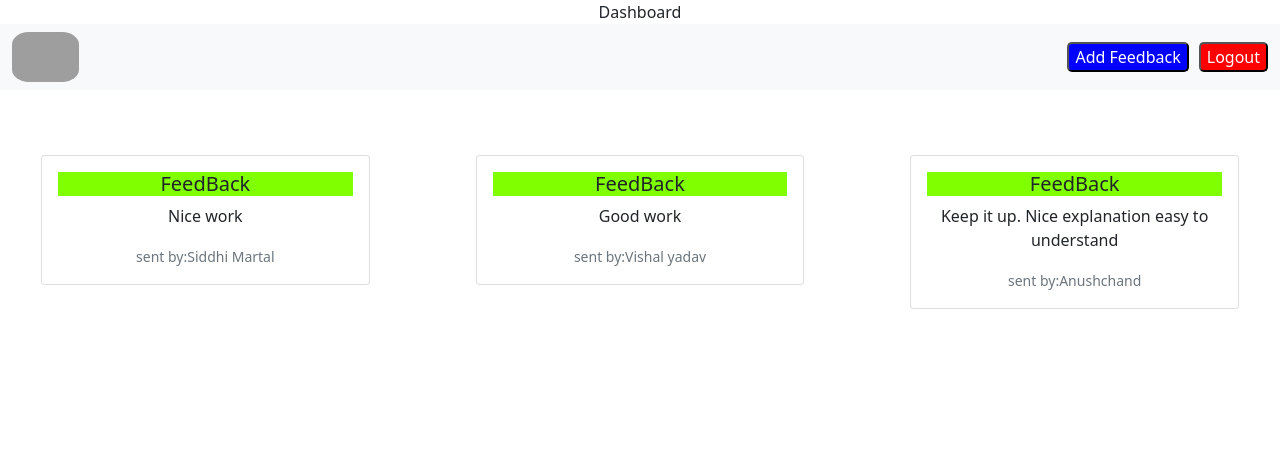
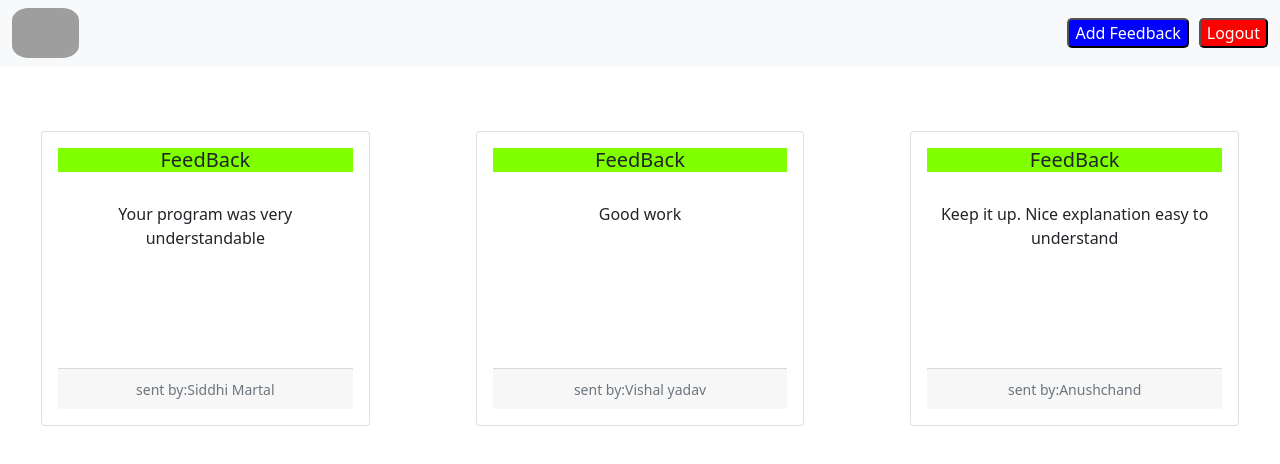
Before and after one commit to shraddhast/neoscrum, a React (Create React App) app: page /dashboard in a window 1280 px wide. Shown: the top 464 px of the page. Built offline with nearby package versions, Linux system fonts and the light colour scheme; grey boxes are pictures that could not be loaded.

Commit message:
fifthcommit

```diff
--- a/src/Components.js/Addfeedback.js
+++ b/src/Components.js/Addfeedback.js
@@ -8,8 +8,12 @@ export default function Addfeedback() {
             <div class="card">
                 <div class="card-body">
                 <h5 class="card-title">FeedBack</h5>
-                <p className="card-text" type="textarea">hello</p>
+                <img class="img-responsive2 image"
+            src="https://upload.wikimedia.org/wikipedia/commons/4/47/PNG_transparency_demonstration_1.png" />
+
+                <p className="card-text">Bhavna</p>
                 <p class="card-text"><small class="text-muted">muted</small></p>
+                <a href="#" class="btn btn-primary">Submit Feedback</a>
                 </div>
             </div>
         </div>
--- a/src/Components.js/Dashboard.js
+++ b/src/Components.js/Dashboard.js
@@ -8,7 +8,6 @@ function Dashboard() {
 
     return (
         <div>
-            Dashboard
 
             <nav class="navbar navbar-expand-lg navbar-light bg-light">
             <div class="container-fluid">
--- a/src/Components.js/Login.js
+++ b/src/Components.js/Login.js
@@ -40,7 +40,8 @@ const Login = ()=> {
                     name="email"
                     value = {values.email}
                     onChange={handleChange}
-                    placeholder="name@example.com" />
+                    placeholder="name@example.com"
+                    onkeyup="clearErrors()" />
                     <small className="effect">
                     {errors.errors == undefined ? "" : <p>{errors.errors.email}</p>}</small>
                     {/* {errors.email && <p>{errors.email}</p>} */}
@@ -70,14 +71,14 @@ const Login = ()=> {
                     <button class=" btn btn-primary" type= "submit">Login</button>
                     </div>
 
-                    <p className="noti">
-                        Are you a new user? If yes then</p>
+                    <div> <br/> <p className="noti">
+                        Are you a new user? If yes then </p>
 
-                    <div class= "col-12">
+                         <div class= "col-12">
                         <Link to = "./Registration" >
                         <button class=" btn btn-primary" type= "submit"> Signup </button>
                         </Link>
-
+                        </div>
                     </div>
                 </form>
             </div>
--- a/src/Components.js/Registration.js
+++ b/src/Components.js/Registration.js
@@ -1,4 +1,5 @@
 import React from 'react'
+import { Link } from 'react-router-dom';
 import useForm from './useForm';
 import validateInfo from './validateInfo'
 
@@ -66,6 +67,14 @@ const Registration =() => {
                     <button className=" btn btn-primary" type= "submit">Submit</button>
                     </div>
 
+                    <br/>
+                    <div className= "col-12">
+                        <Link to = "./">
+                        <button className=" btn btn-primary" type= "submit">Login</button>
+                         </Link>
+                    </div>
+
+
                 </form>
             </div>
          </div>
--- a/src/Components.js/cards.js
+++ b/src/Components.js/cards.js
@@ -7,11 +7,13 @@ function Cards(props) {
 
         <div className='col-md-4 col-sm-6  '>
         <div class="card-group crd">
-            <div class="card">
+            <div class="card" >
                 <div class="card-body">
-                <h5 class="card-title">FeedBack</h5>
-                <p className="card-text">{props.review}</p>
-                <p class="card-text"><small class="text-muted">sent by:{props.name}</small></p>
+                <h5 class="card-title title">FeedBack</h5>
+                <p className="card-text body">{props.review}</p>
+                <div class="card-footer">
+                <small class="text-muted">sent by:{props.name}</small></div>
+                {/* <p className="card-text"><small class="text-muted ">sent by:{props.name}</small></p> */}
                 </div>
             </div>
         </div>
--- a/src/Components.js/feedback.js
+++ b/src/Components.js/feedback.js
@@ -1,7 +1,7 @@
 const feedback = [
     {
         name: "Siddhi Martal",
-        review: "Nice work "
+        review: "Your program was very understandable "
     },
     {
         name: "Vishal yadav",
--- a/src/index.css
+++ b/src/index.css
@@ -51,8 +51,12 @@ code {
 
 .crd{
   margin: 10%;
-}
-.card-title{
+  }
+  .body{
+    margin-top: 10%;
+    height: 150px;
+  }
+.title{
   background-color: chartreuse;
 }
 .effect{
```
